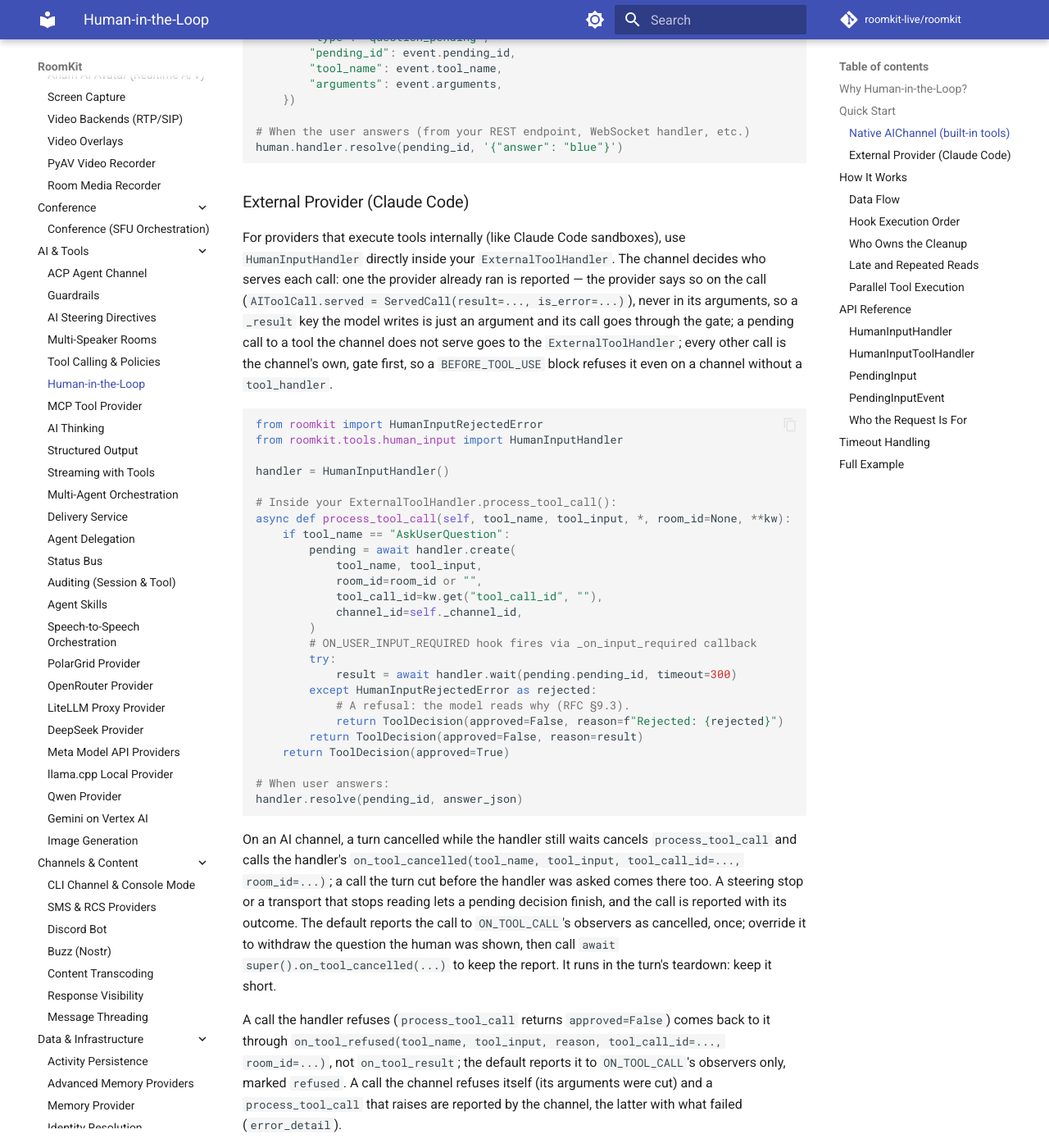
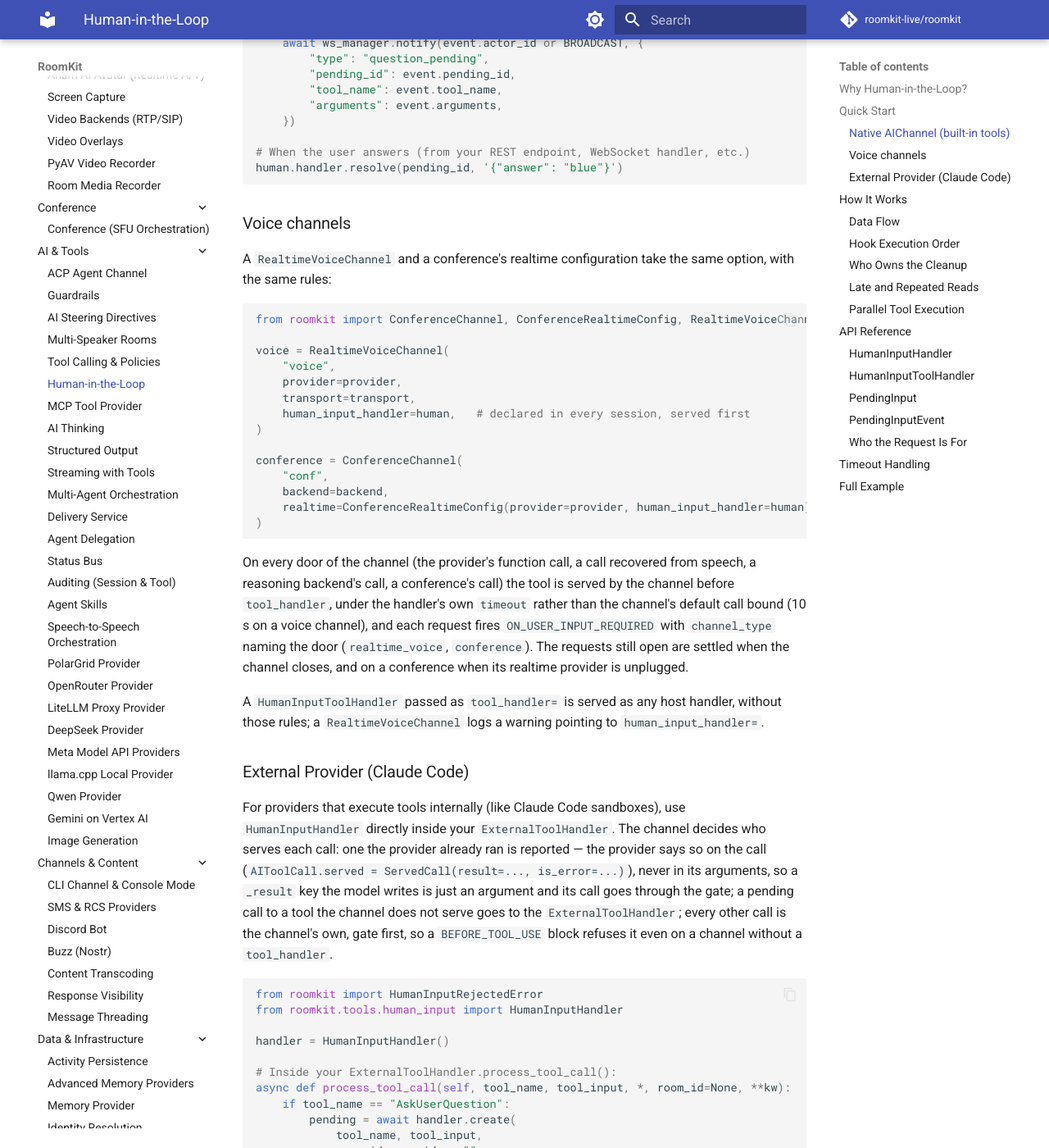
Before and after one commit to roomkit-live/roomkit-docs, an MkDocs documentation site: the page built from docs/guides/human-in-the-loop.md, in a window 1280 px wide and 1400 px high, scrolled down 1705 px. Shown: the whole window at 82% size. Built offline with MkDocs 1.6.1 and Material for MkDocs 9.7.7, drawn with Linux system fonts in a browser that asks for light colours; comment, search, counter and statistics services are not loaded; some of the changed text lies outside the part shown.

Commit message:
docs(human-input): the tools that ask a person on a realtime voice channel and a conference, through human_input_handler= (RMK-481)

````diff
--- a/docs/guides/human-in-the-loop.md
+++ b/docs/guides/human-in-the-loop.md
@@ -15,7 +15,7 @@ AI agents often need to ask clarifying questions, request approval, or collect d
 RoomKit's `HumanInputHandler` solves this as a first-class feature with two layers:
 
 - **`HumanInputHandler`** — core async primitive for create / wait / resolve / reject
-- **`HumanInputToolHandler`** — ToolHandler wrapper that composes into AIChannel's tool chain
+- **`HumanInputToolHandler`** — the tools that ask a person, served by an `AIChannel`, a `RealtimeVoiceChannel` or a conference given it as `human_input_handler=`
 
 ---
 
@@ -77,6 +77,41 @@ async def notify_user(event, ctx):
 # When the user answers (from your REST endpoint, WebSocket handler, etc.)
 human.handler.resolve(pending_id, '{"answer": "blue"}')
 ```
+
+### Voice channels
+
+A `RealtimeVoiceChannel` and a conference's realtime configuration take the
+same option, with the same rules:
+
+```python
+from roomkit import ConferenceChannel, ConferenceRealtimeConfig, RealtimeVoiceChannel
+
+voice = RealtimeVoiceChannel(
+    "voice",
+    provider=provider,
+    transport=transport,
+    human_input_handler=human,   # declared in every session, served first
+)
+
+conference = ConferenceChannel(
+    "conf",
+    backend=backend,
+    realtime=ConferenceRealtimeConfig(provider=provider, human_input_handler=human),
+)
+```
+
+On every door of the channel (the provider's function call, a call recovered
+from speech, a reasoning backend's call, a conference's call) the tool is
+served by the channel before `tool_handler`, under the handler's own
+`timeout` rather than the channel's default call bound (10 s on a voice
+channel), and each request fires `ON_USER_INPUT_REQUIRED` with
+`channel_type` naming the door (`realtime_voice`, `conference`). The requests
+still open are settled when the channel closes, and on a conference when its
+realtime provider is unplugged.
+
+A `HumanInputToolHandler` passed as `tool_handler=` is served as any host
+handler, without those rules; a `RealtimeVoiceChannel` logs a warning
+pointing to `human_input_handler=`.
 
 ### External Provider (Claude Code)
 
@@ -210,14 +245,15 @@ The core primitive that manages pending requests:
 | `pending` | `property → dict[str, PendingInput]` | Snapshot of active pending requests |
 
 `HumanInputHandler(retention=128)` sets how many consumed outcomes stay replayable; `retention=0` switches the retention off.
-One handler may be shared by several `AIChannel` instances: framework callbacks
+One handler may be shared by several channels: framework callbacks
 are routed by `channel_id`, and closing one channel leaves the other owners
 available. A create for the closed scope raises `RuntimeError` rather than
 arming work that can outlive its channel.
 
 ### HumanInputToolHandler
 
-ToolHandler wrapper for the native AIChannel path:
+The tools that ask a person, for `AIChannel`, `RealtimeVoiceChannel` and
+`ConferenceRealtimeConfig`:
 
 ```python
 human = HumanInputToolHandler(
@@ -228,8 +264,12 @@ human = HumanInputToolHandler(
 )
 ```
 
-- Pass to `AIChannel(human_input_handler=human)` — auto-composes with the tool chain
+- Pass as `human_input_handler=human`: the channel declares `tool_definitions`
+  and serves `tool_names` itself, before its `tool_handler`; replacing
+  `channel.tool_handler` later leaves them served
 - Access the inner handler via `human.handler` for `resolve()` / `reject()`
+- `await human.ask(name, arguments, channel_type=...)` asks on a door of that
+  channel type; called as a `ToolHandler`, it asks on an AI channel's door
 - Falls through for non-matching tools (works with `compose_tool_handlers`)
 
 !!! warning "`tool_names` gates dispatch; it does not offer the tool"
````
Also changed, not shown: docs/features.md (+1 -1 lines).
